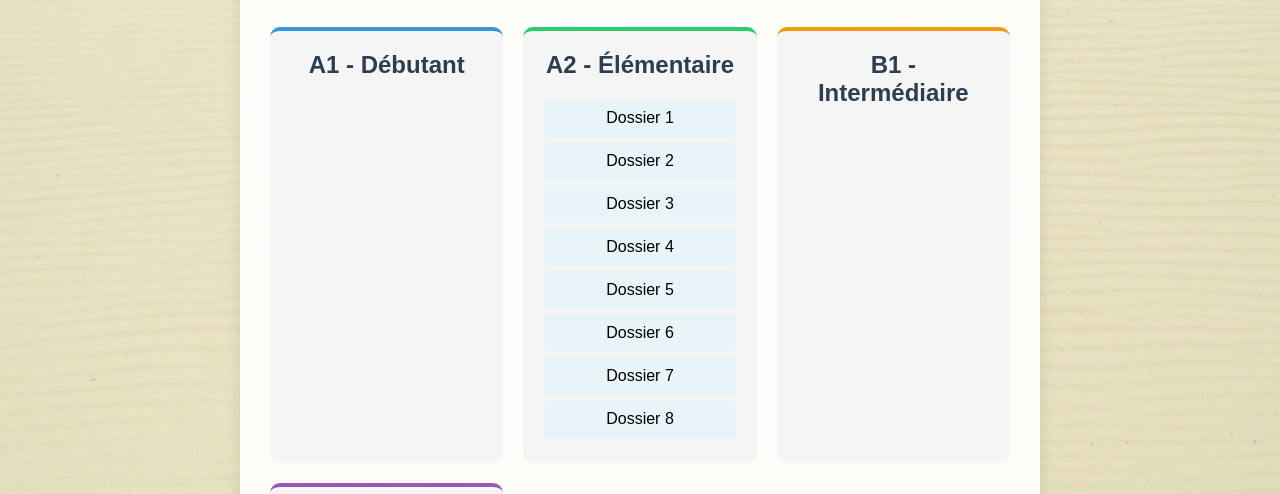
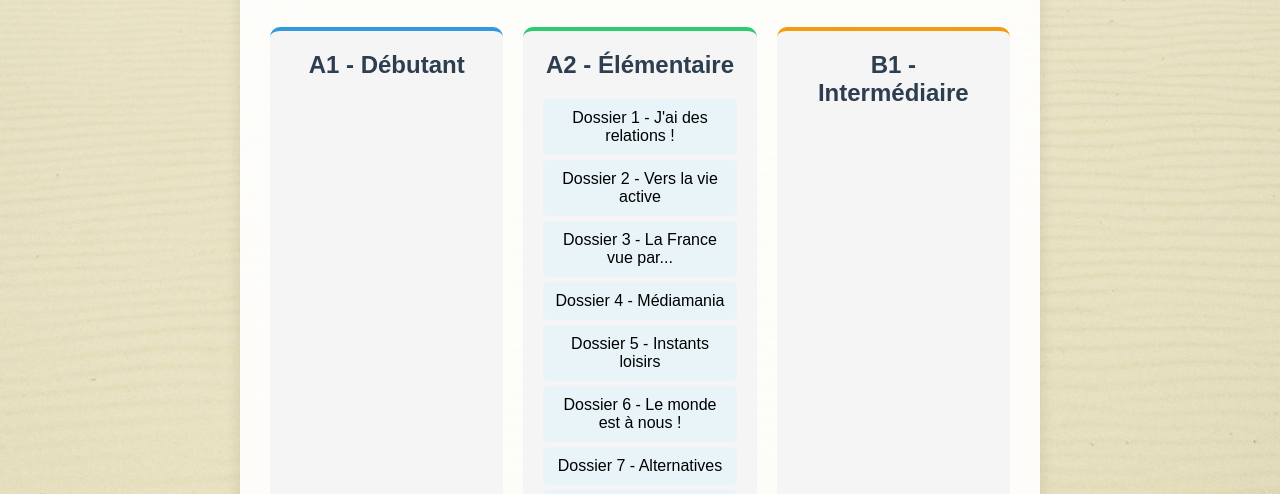
Before and after one commit to Pascal-Casier/siteJeuFrancais1, a plain HTML site: page index.html in a window 1280 px wide. Both pictures are taken after a click on the element "A2 - Élémentaire". Shown: the part 293-787 px from the top of the page. Drawn offline with Linux system fonts and the light colour scheme.

Commit message:
added titles e correction a1dossier0

```diff
--- a/index.html
+++ b/index.html
@@ -37,14 +37,14 @@
             <div class="level-card" data-level="A2">
                 <h2>A2 - Élémentaire</h2>
                 <div class="folders-container hidden">
-                    <div class="folder" data-dossier="1">Dossier 1</div>
-                    <div class="folder" data-dossier="2">Dossier 2</div>
-                    <div class="folder" data-dossier="3">Dossier 3</div>
-                    <div class="folder" data-dossier="4">Dossier 4</div>
-                    <div class="folder" data-dossier="5">Dossier 5</div>
-                    <div class="folder" data-dossier="6">Dossier 6</div>
-                    <div class="folder" data-dossier="7">Dossier 7</div>
-                    <div class="folder" data-dossier="8">Dossier 8</div>
+                    <div class="folder" data-dossier="1">Dossier 1 - J'ai des relations !</div>
+                    <div class="folder" data-dossier="2">Dossier 2 - Vers la vie active</div>
+                    <div class="folder" data-dossier="3">Dossier 3 - La France vue par...</div>
+                    <div class="folder" data-dossier="4">Dossier 4 - Médiamania</div>
+                    <div class="folder" data-dossier="5">Dossier 5 - Instants loisirs</div>
+                    <div class="folder" data-dossier="6">Dossier 6 - Le monde est à nous !</div>
+                    <div class="folder" data-dossier="7">Dossier 7 - Alternatives</div>
+                    <div class="folder" data-dossier="8">Dossier 8 - Éduc-actions</div>
                 </div>
             </div>
 
@@ -52,15 +52,15 @@
             <div class="level-card" data-level="B1">
                 <h2>B1 - Intermédiaire</h2>
                 <div class="folders-container hidden">
-                    <div class="folder" data-dossier="1">Dossier 1</div>
-                    <div class="folder" data-dossier="2">Dossier 2</div>
-                    <div class="folder" data-dossier="3">Dossier 3</div>
-                    <div class="folder" data-dossier="4">Dossier 4</div>
-                    <div class="folder" data-dossier="5">Dossier 5</div>
-                    <div class="folder" data-dossier="6">Dossier 6</div>
-                    <div class="folder" data-dossier="7">Dossier 7</div>
-                    <div class="folder" data-dossier="8">Dossier 8</div>
-                    <div class="folder" data-dossier="9">Dossier 9</div>
+                    <div class="folder" data-dossier="1">Dossier 1 - Je séduis</div>
+                    <div class="folder" data-dossier="2">Dossier 2 - J'achète</div>
+                    <div class="folder" data-dossier="3">Dossier 3 - J'apprends</div>
+                    <div class="folder" data-dossier="4">Dossier 4 - Je m'informe</div>
+                    <div class="folder" data-dossier="5">Dossier 5 - J'agis</div>
+                    <div class="folder" data-dossier="6">Dossier 6 - Je me cultive</div>
+                    <div class="folder" data-dossier="7">Dossier 7 - Je sauvegarde</div>
+                    <div class="folder" data-dossier="8">Dossier 8 - Je juge</div>
+                    <div class="folder" data-dossier="9">Dossier 9 - Je voyage</div>
                 </div>
             </div>
 
@@ -68,14 +68,14 @@
             <div class="level-card" data-level="B2">
                 <h2>B2 - Avancé</h2>
                 <div class="folders-container hidden">
-                    <div class="folder" data-dossier="1">Dossier 1</div>
-                    <div class="folder" data-dossier="2">Dossier 2</div>
-                    <div class="folder" data-dossier="3">Dossier 3</div>
-                    <div class="folder" data-dossier="4">Dossier 4</div>
-                    <div class="folder" data-dossier="5">Dossier 5</div>
-                    <div class="folder" data-dossier="6">Dossier 6</div>
-                    <div class="folder" data-dossier="7">Dossier 7</div>
-                    <div class="folder" data-dossier="8">Dossier 8</div>
+                    <div class="folder" data-dossier="1">Dossier 1 - Identités</div>
+                    <div class="folder" data-dossier="2">Dossier 2 - Santé !</div>
+                    <div class="folder" data-dossier="3">Dossier 3 - Migrations</div>
+                    <div class="folder" data-dossier="4">Dossier 4 - Cités</div>
+                    <div class="folder" data-dossier="5">Dossier 5 - Travailler</div>
+                    <div class="folder" data-dossier="6">Dossier 6 - Sensations</div>
+                    <div class="folder" data-dossier="7">Dossier 7 - Francophonies</div>
+                    <div class="folder" data-dossier="8">Dossier 8 - Perspectives</div>
                 </div>
             </div>
         </div>
```
Also changed, not shown: questions-A1-dossier0.js (+47 -28 lines).
